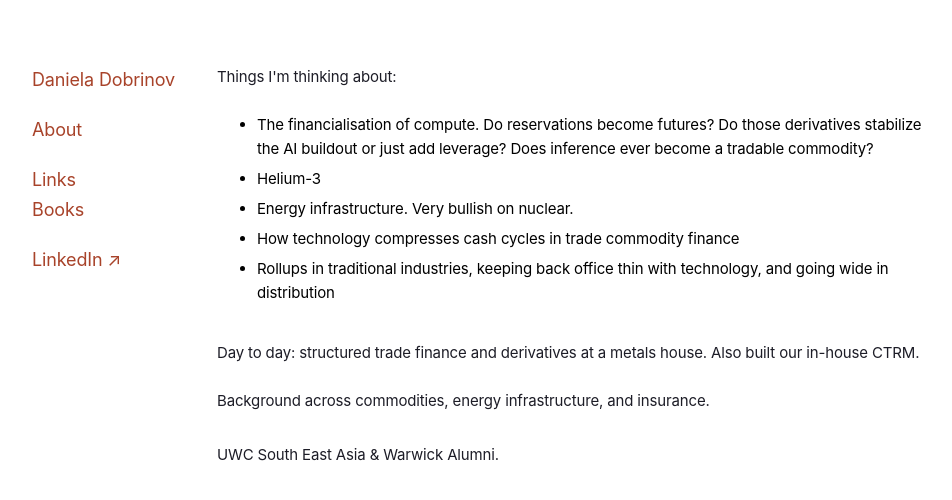
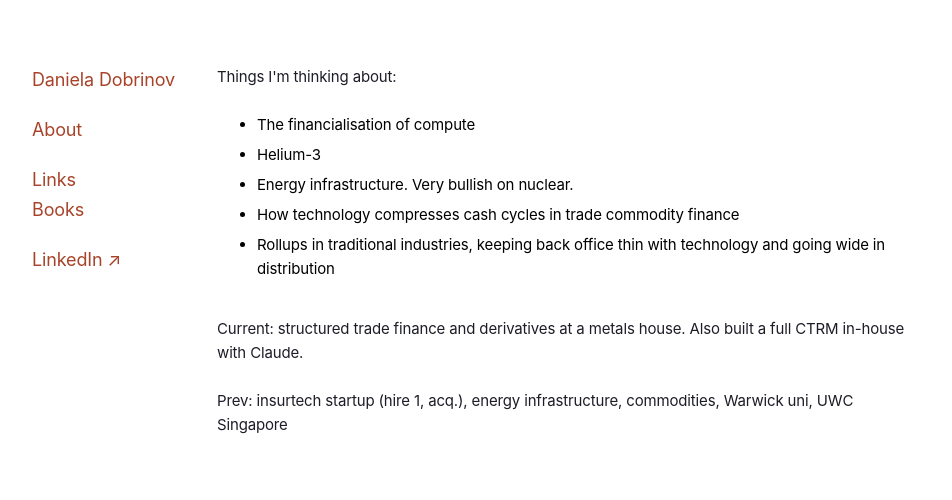
Before and after one commit to eula01/danisite, a Next.js app: page /about in a window 1280 px wide. Shown: the top 500 px of the page, without its empty margins (173-1125 px from the left). Built offline with nearby package versions, Linux system fonts and the light colour scheme.

Commit message:
Update about page copy

```diff
--- a/pages/about.tsx
+++ b/pages/about.tsx
@@ -7,25 +7,20 @@ export default function About() {
         <div>
           <p>Things I'm thinking about:</p>
           <ul style={{ listStyleType: "disc", color: "inherit" }}>
-            <li>
-              The financialisation of compute. Do reservations become futures? Do those
-              derivatives stabilize the AI buildout or just add leverage? Does inference ever become a tradable commodity?
-            </li>
+            <li>The financialisation of compute</li>
             <li>Helium-3</li>
             <li>Energy infrastructure. Very bullish on nuclear.</li>
             <li>
               How technology compresses cash cycles in trade commodity finance
             </li>
             <li>
-              Rollups in traditional industries, keeping back office thin with technology, and going wide in distribution
+              Rollups in traditional industries, keeping back office thin with technology and going wide in distribution
             </li>
           </ul>
           <p style={{ marginTop: "2em" }}>
-            Day to day: structured trade finance and derivatives at a metals
-            house. Also built our in-house CTRM.
+            Current: structured trade finance and derivatives at a metals house. Also built a full CTRM in-house with Claude.
           </p>
-          <p>Background across commodities, energy infrastructure, and insurance.</p>
-          <p style={{ marginTop: "2em" }}>UWC South East Asia & Warwick Alumni.</p>
+          <p>Prev: insurtech startup (hire 1, acq.), energy infrastructure, commodities, Warwick uni, UWC Singapore</p>
         </div>
       </main>
     </Layout>
```
